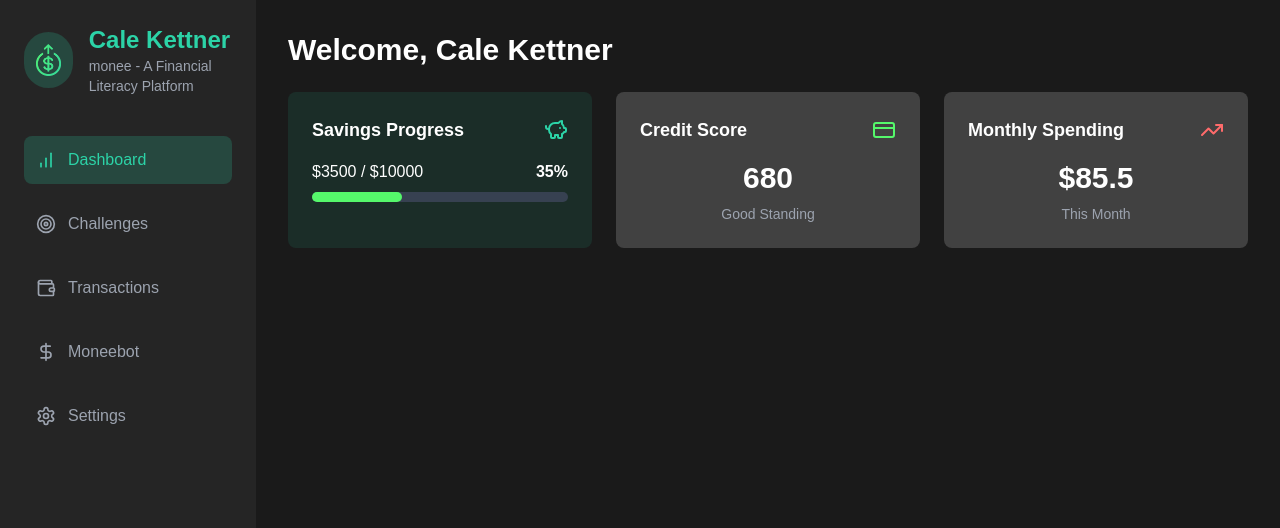
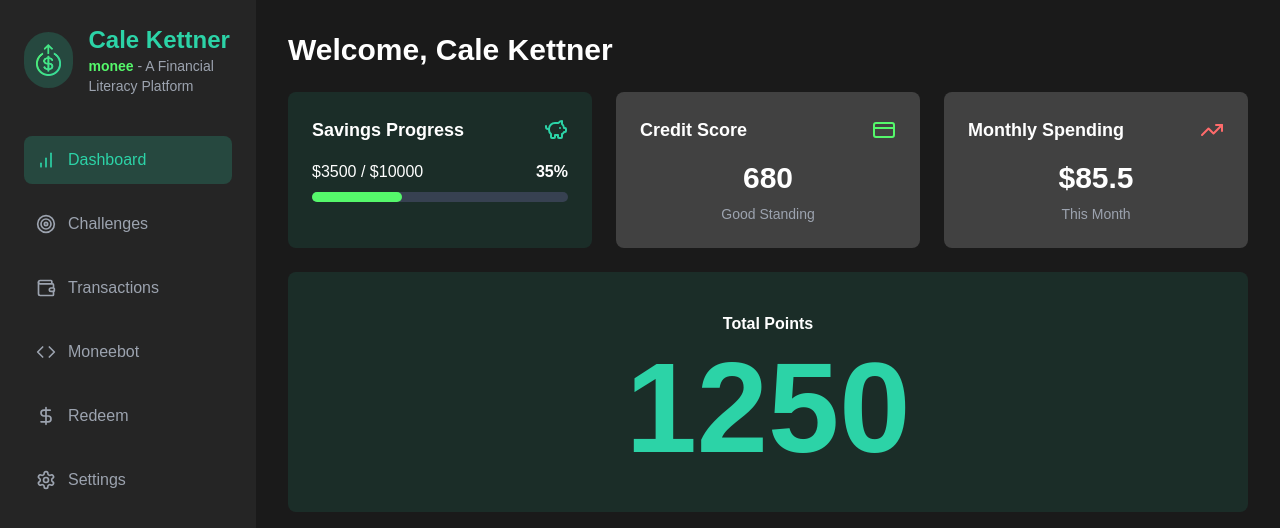
Before and after one commit to calekett/Monee, a Next.js app: page /dashboard in a window 1280 px wide. Shown: the top 528 px of the page. Built offline with nearby package versions, Linux system fonts and the light colour scheme.

Commit message:
lots of changes

```diff
--- a/app/dashboard/page.tsx
+++ b/app/dashboard/page.tsx
@@ -3,16 +3,17 @@ import React, { useState, useEffect, FormEvent } from 'react';
 import { motion, AnimatePresence, Variants } from 'framer-motion';
 import {
   TrendingUp, Target, Plus,
-  CreditCard, Wallet, PiggyBank, BarChart, Settings, DollarSign
+  CreditCard, Wallet, PiggyBank, BarChart, Settings, DollarSign, Code
 } from 'lucide-react';
 
 interface Challenge {
   id: number;
   title: string;
   description: string;
-  reward: number;
+  points: number;
   progress: number;
   status: 'active' | 'completed' | 'failed';
+  amountNeeded: number;
 }
 
 interface Transaction {
@@ -47,17 +48,19 @@ const initialUser: User = {
       id: 1,
       title: '30-Day No Dining Out Challenge',
       description: 'Save money by cooking at home',
-      reward: 500,
+      points: 500,
       progress: 45,
-      status: 'active'
+      status: 'active',
+      amountNeeded: 500
     },
     {
       id: 2,
       title: 'Emergency Fund Boost',
       description: 'Increase emergency fund by $1000',
-      reward: 750,
+      points: 750,
       progress: 70,
-      status: 'active'
+      status: 'active',
+      amountNeeded: 1000
     }
   ],
   transactions: [
@@ -80,7 +83,7 @@ const initialUser: User = {
   ]
 };
 
-type ViewType = 'dashboard' | 'challenges' | 'transactions' | 'moneebot';
+type ViewType = 'dashboard' | 'challenges' | 'transactions' | 'moneebot' | 'redeem';
 
 const pageVariants: Variants = {
   initial: { opacity: 0 },
@@ -112,17 +115,25 @@ const FinancialFitnessCoach: React.FC = () => {
   const [user, setUser] = useState<User>(initialUser);
   const [activeTab, setActiveTab] = useState<ViewType>('dashboard');
   const [isLoading, setIsLoading] = useState(true);
-
   const [showCreateForm, setShowCreateForm] = useState(false);
-
   const [newChallenge, setNewChallenge] = useState<Challenge>({
     id: user.challenges.length + 1,
     title: '',
     description: '',
-    reward: 0,
+    points: 0,
     progress: 0,
-    status: 'active'
+    status: 'active',
+    amountNeeded: 0
   });
+
+  // Calculate total points from all challenges
+  const totalPoints = user.challenges.reduce(
+    (sum, challenge) => sum + challenge.points,
+    0
+  );
+
+  // Create state to handle the count-up animation
+  const [pointsCount, setPointsCount] = useState(0);
 
   useEffect(() => {
     const timer = setTimeout(() => {
@@ -130,6 +141,25 @@ const FinancialFitnessCoach: React.FC = () => {
     }, 2000);
     return () => clearTimeout(timer);
   }, []);
+
+  // Trigger the count-up after loading finishes
+  useEffect(() => {
+    if (!isLoading) {
+      let current = 0;
+      const increment = Math.ceil(totalPoints / 60);
+
+      const countInterval = setInterval(() => {
+        current += increment;
+        if (current >= totalPoints) {
+          current = totalPoints;
+          clearInterval(countInterval);
+        }
+        setPointsCount(current);
+      }, 25);
+
+      return () => clearInterval(countInterval);
+    }
+  }, [isLoading, totalPoints]);
 
   const calculateSavingsPercentage = (): number => {
     return Math.round((user.currentSavings / user.savingsGoal) * 100);
@@ -163,9 +193,10 @@ const FinancialFitnessCoach: React.FC = () => {
       id: user.challenges.length + 2,
       title: '',
       description: '',
-      reward: 0,
+      points: 0,
       progress: 0,
-      status: 'active'
+      status: 'active',
+      amountNeeded: 0
     });
     setShowCreateForm(false);
   };
@@ -177,7 +208,7 @@ const FinancialFitnessCoach: React.FC = () => {
           key="loading"
           initial={{ backgroundColor: 'black', opacity: 1 }}
           animate={{ backgroundColor: 'black', opacity: 1 }}
-          exit={{ opacity: 0, transition: { duration: 0.4 }  }}
+          exit={{ opacity: 0, transition: { duration: 0.4 } }}
           className="fixed inset-0 z-50 flex items-center justify-center"
         >
           <motion.img
@@ -210,7 +241,9 @@ const FinancialFitnessCoach: React.FC = () => {
               </motion.div>
               <div>
                 <h1 className="text-2xl font-bold text-[#2cd3a7]">{user.name}</h1>
-                <p className="text-gray-400 text-sm">monee - A Financial Literacy Platform</p>
+                <p className="text-gray-400 text-sm">
+                  <span className="text-[#55f86b] font-bold">monee</span> - A Financial Literacy Platform
+                </p>
               </div>
             </div>
             <nav className="space-y-4">
@@ -218,7 +251,8 @@ const FinancialFitnessCoach: React.FC = () => {
                 { icon: BarChart, label: 'Dashboard', tab: 'dashboard' },
                 { icon: Target, label: 'Challenges', tab: 'challenges' },
                 { icon: Wallet, label: 'Transactions', tab: 'transactions' },
-                { icon: DollarSign, label: 'Moneebot', tab: 'moneebot' },
+                { icon: Code, label: 'Moneebot', tab: 'moneebot' },
+                { icon: DollarSign, label: 'Redeem', tab: 'redeem' },
                 { icon: Settings, label: 'Settings', tab: null }
               ].map(({ icon: Icon, label, tab }) => (
                 <button
@@ -236,7 +270,6 @@ const FinancialFitnessCoach: React.FC = () => {
               ))}
             </nav>
           </div>
-
           <div className="flex-grow p-8 overflow-y-auto">
             {activeTab === 'dashboard' && (
               <motion.div variants={pageVariants}>
@@ -299,6 +332,18 @@ const FinancialFitnessCoach: React.FC = () => {
                     </div>
                   </motion.div>
                 </motion.div>
+
+                <motion.div
+                  variants={pageVariants}
+                  className="bg-[#2cd3a7]/10 mt-6 p-10 rounded-lg text-center"
+                >
+                  <h3 className="text-4x1 font-bold text-white mb-2">Total Points</h3>
+                  <motion.span
+                    className="text-9xl font-extrabold text-[#2cd3a7]"
+                  >
+                    {pointsCount}
+                  </motion.span>
+                </motion.div>
               </motion.div>
             )}
 
@@ -348,14 +393,27 @@ const FinancialFitnessCoach: React.FC = () => {
                         />
                       </div>
                       <div>
-                        <label className="block text-white mb-1">Reward</label>
+                        <label className="block text-white mb-1">Points</label>
                         <input
                           className="w-full p-2 rounded bg-gray-700 text-white"
                           type="number"
-                          value={newChallenge.reward}
+                          value={newChallenge.points}
                           onChange={(e) => setNewChallenge({
                             ...newChallenge,
-                            reward: parseFloat(e.target.value)
+                            points: parseFloat(e.target.value)
+                          })}
+                          required
+                        />
+                      </div>
+                      <div>
+                        <label className="block text-white mb-1">Amount Needed</label>
+                        <input
+                          className="w-full p-2 rounded bg-gray-700 text-white"
+                          type="number"
+                          value={newChallenge.amountNeeded}
+                          onChange={(e) => setNewChallenge({
+                            ...newChallenge,
+                            amountNeeded: parseFloat(e.target.value)
                           })}
                           required
                         />
@@ -370,7 +428,9 @@ const FinancialFitnessCoach: React.FC = () => {
                   )}
 
                   <div className="space-y-4">
-                    {user.challenges.map(challenge => (
+                    {user.challenges.map(challenge => {
+                      const currentAmount = Math.round((challenge.progress / 100) * challenge.amountNeeded);
+                      return (
                         <div
                           key={challenge.id}
                           className="bg-[#414141] border-2 border-[#2cd3a7]/20 rounded-lg p-5 hover:shadow-sm transition"
@@ -382,13 +442,17 @@ const FinancialFitnessCoach: React.FC = () => {
                             </div>
                             <div className="text-right">
                               <span className="text-white font-bold text-lg">
-                              ${challenge.reward} Reward
+                                {challenge.points} Points
                               </span>
                               {renderProgressBar(challenge.progress)}
+                              <div className="text-white mt-2">
+                                ${currentAmount} / ${challenge.amountNeeded}
                               </div>
                             </div>
                           </div>
-                    ))}
+                        </div>
+                      );
+                    })}
                   </div>
                 </motion.div>
               </motion.div>
@@ -448,6 +512,59 @@ const FinancialFitnessCoach: React.FC = () => {
                 </motion.p>
               </motion.div>
             )}
+
+            {activeTab === 'redeem' && (
+              <motion.div variants={pageVariants}>
+                <motion.h2
+                  variants={pageVariants}
+                  className="text-3xl font-bold text-white mb-6"
+                >
+                  Redeem
+                </motion.h2>
+                <div className="text-white mb-4">
+                  Redeem your hard-earned points here! You currently have {pointsCount} points
+                </div>
+
+                <div className="mb-6">
+                  <h3 className="text-xl text-white mb-2">20,000 Points</h3>
+                  <div className="relative group w-64 h-64">
+                    <img
+                      src="/bn.png"
+                      alt="bn"
+                      className="w-full h-full object-cover rounded-lg"
+                    />
+                    <div
+                      className="absolute inset-0 flex items-center justify-center bg-black bg-opacity-70
+                                 opacity-0 group-hover:opacity-100 transition-opacity"
+                    >
+                      <span className="text-white text-lg font-bold">
+                        10% Off TAMU B&N
+                      </span>
+                    </div>
+                  </div>
+                </div>
+
+                <div className="mb-6">
+                  <h3 className="text-xl text-white mb-2">40,000 Points</h3>
+                  <p className="text-white">More rewards coming soon!</p>
+                </div>
+
+                <div className="mb-6">
+                  <h3 className="text-xl text-white mb-2">60,000 Points</h3>
+                  <p className="text-white">More rewards coming soon!</p>
+                </div>
+
+                <div className="mb-6">
+                  <h3 className="text-xl text-white mb-2">80,000 Points</h3>
+                  <p className="text-white">More rewards coming soon!</p>
+                </div>
+
+                <div className="mb-6">
+                  <h3 className="text-xl text-white mb-2">100,000 Points</h3>
+                  <p className="text-white">More rewards coming soon!</p>
+                </div>
+              </motion.div>
+            )}
           </div>
         </motion.div>
       )}
```
Also changed, not shown: public/bn.png (added). Lines whose indentation alone changed are shown as unchanged.
